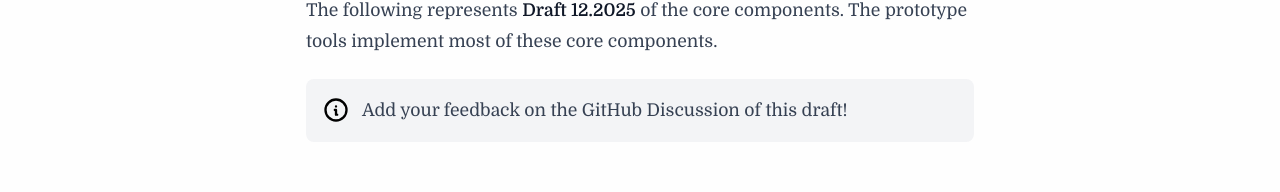
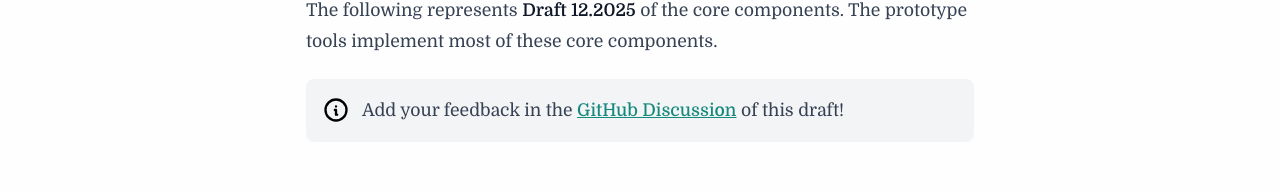
Before and after one commit to CODEPhylo/phylospec, a SvelteKit app in the folder website/: page /components in a window 1280 px wide. Shown: the part 357-549 px from the top of the page. Built offline with nearby package versions, Linux system fonts and the light colour scheme.

Commit message:
Update feedback link in draft components page

```diff
--- a/website/src/routes/components/+page.svelte
+++ b/website/src/routes/components/+page.svelte
@@ -19,7 +19,7 @@
 		implement most of these core components.
 	</p>
 
-	<p class="hint tip">Add your feedback on the GitHub Discussion of this draft!</p>
+	<p class="hint tip">Add your feedback in the <a href="https://github.com/CODEPhylo/phylospec/discussions/23">GitHub Discussion</a> of this draft!</p>
 
 	<h2>Types</h2>
 
```
